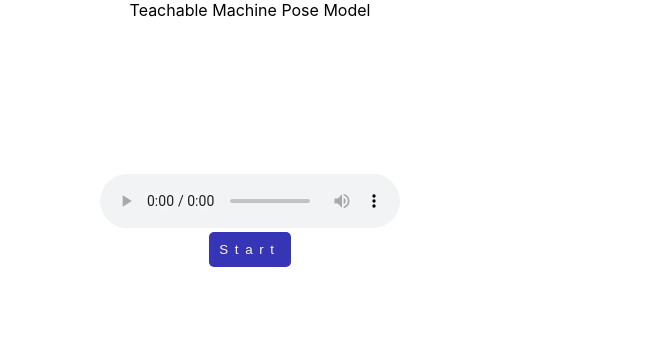
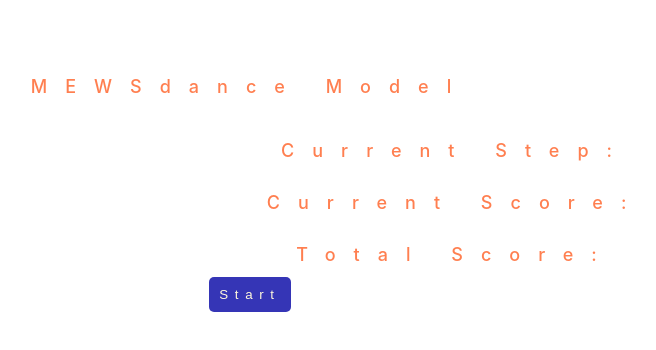
Before and after one commit to Li-Evelyn/htn2021, a React (Create React App) app: page / in a window 1280 px wide. Both pictures are taken after a click on the button "begin". Shown: the top 350 px of the page, without its empty margins (390-1046 px from the left). Built offline with nearby package versions, Linux system fonts and the light colour scheme.

Commit message:
Changed styling, need to add total score indicator

```diff
--- a/src/App.css
+++ b/src/App.css
@@ -1,5 +1,28 @@
 .App {
   text-align: center;
+  height: 100vh;
+}
+
+.wow {
+  font-weight:600;
+  font-size:40px;
+  letter-spacing:5pt;
+}
+
+.score {
+  text-align: center;
+}
+
+.noshow {
+  display: none;
+}
+
+.info {
+  display: flex;
+  flex-direction: row;
+  justify-content: space-around;
+  width: 900px;
+  margin: auto;
 }
 
 .App-logo {
--- a/src/App.js
+++ b/src/App.js
@@ -1,6 +1,7 @@
 import { useState, useEffect } from "react";
 import logo from "./logo.svg";
 import "./App.css";
+import "./Landing.css";
 import * as tf from "@tensorflow/tfjs";
 import * as tmPose from "@teachablemachine/pose";
 import * as dance from "./dance.json";
@@ -53,11 +54,11 @@
     canvas.width = size;
     canvas.height = size;
     ctx = canvas.getContext("2d");
-    labelContainer = document.getElementById("label-container");
-    for (let i = 0; i < maxPredictions; i++) {
-      // and class labels
-      labelContainer.appendChild(document.createElement("div")); // predictions
-    }
+    // labelContainer = document.getElementById("label-container");
+    // for (let i = 0; i < maxPredictions; i++) {
+    //   // and class labels
+    //   labelContainer.appendChild(document.createElement("div")); // predictions
+    // }
     // audio.play();
     document.getElementById("audio1").play();
     window.requestAnimationFrame(run);
@@ -127,7 +128,7 @@
       let step = prediction[i].className;
       let prob = prediction[i].probability.toFixed(2);
       const classPrediction = step + ": " + prob;
-      labelContainer.childNodes[i].innerHTML = classPrediction;
+      //labelContainer.childNodes[i].innerHTML = classPrediction;
       // if (currentStep >= 0) {
       //   console.log("got in one layer");
       //   console.log("step: " + step + " current: " + dance.ymca.timings[currentStep].pose);
@@ -167,12 +168,16 @@
     let score = scores[pose];
     if (score >= 0.5) {
       elem.innerHTML = "Perfect";
+      elem.style.color = "green";
     } else if (score >= 0.25) {
       elem.innerHTML = "Good";
+      elem.style.color = "yellow";
     } else if (score >= 0.1) {
       elem.innerHTML = "OK";
+      elem.style.color = "orange";
     } else {
       elem.innerHTML = "Miss";
+      elem.style.color = "red";
     }
     scores = {
       Y: 0,
@@ -218,9 +223,19 @@
 
   return (
     <div className="App">
-      <div>Teachable Machine Pose Model</div>
-      <div>
-        <canvas id="canvas"></canvas>
+      <h1>MEWSdance Model</h1>
+      <div class="info">
+        <div>
+          <canvas id="canvas"></canvas>
+        </div>
+        <div class="score">
+          <h1>Current Step:</h1>
+          <div id="currentStep" class="wow"></div>
+          <h1>Current Score:</h1>
+          <div id="score" class="wow"></div>
+          <h1>Total Score:</h1>
+
+        </div>
       </div>
       <audio
         id="audio1"
@@ -228,13 +243,12 @@
         preload="auto"
         src="http://freewavesamples.com/files/Korg-Triton-Slow-Choir-ST-C4.wav"
         type="audio/wav"
+        class="noshow"
       ></audio>
       <button type="button" onClick={init}>
         Start
       </button>
-      <div id="label-container"></div>
-      <div id="currentStep"></div>
-      <div id="score"></div>
+      {/* <div id="label-container"></div> */}
     </div>
   );
 }
--- a/src/Landing.css
+++ b/src/Landing.css
@@ -23,8 +23,8 @@
     letter-spacing: 1em;
     color: coral;
     text-align: center;
+    padding-top: 10%;
     padding-top: 5%;
-    margin-bottom: 5%;
 }
 
 button {
--- a/src/stars.scss
+++ b/src/stars.scss
@@ -1,7 +1,8 @@
 .landing {
-    height: 100vh;
+    height: 200vh;
     background: radial-gradient(ellipse at bottom, #1a2633 0%, #07080c 100%);
     overflow: hidden;
+    text-align:center;
   }
 
   #stars {
```
